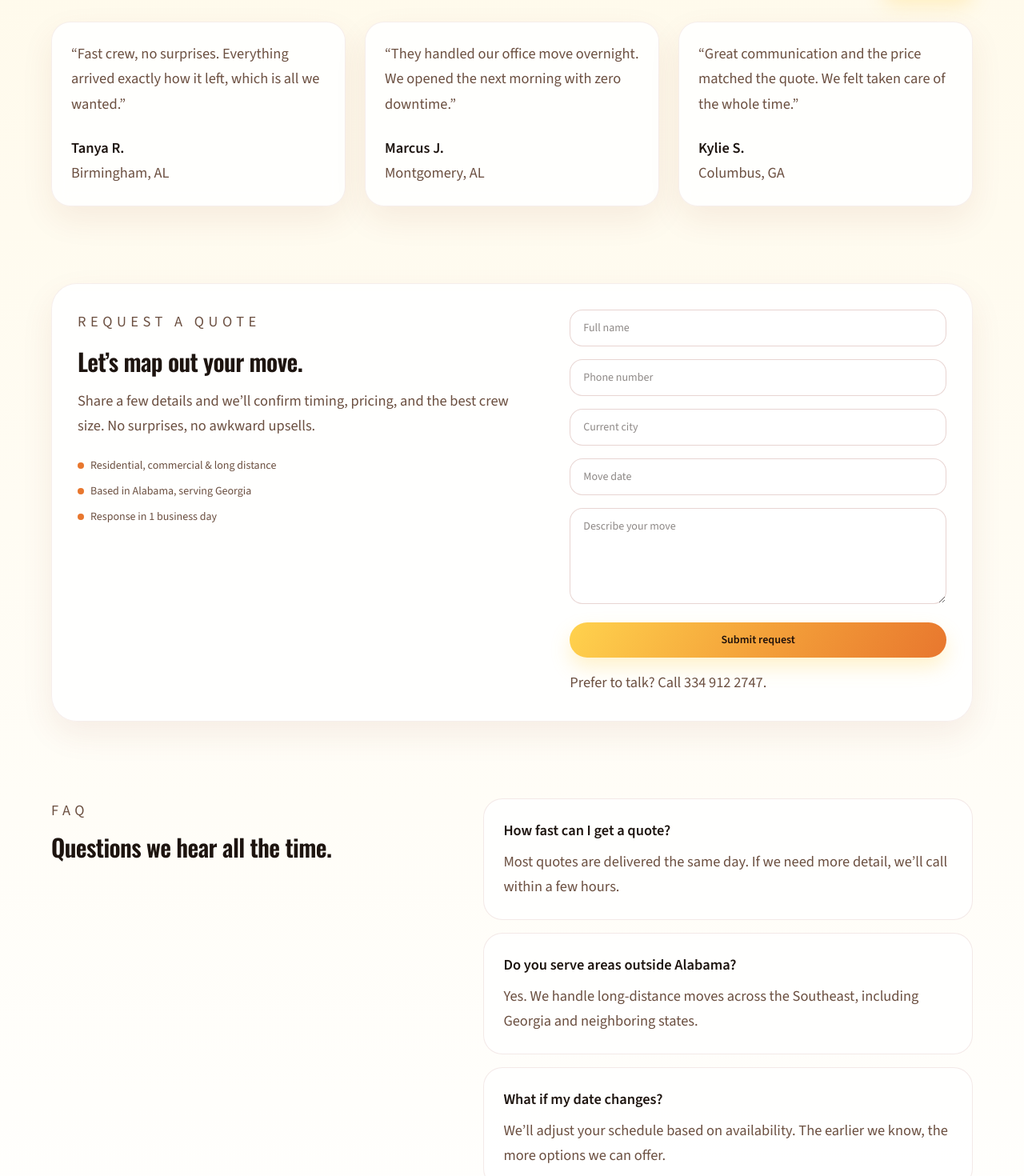
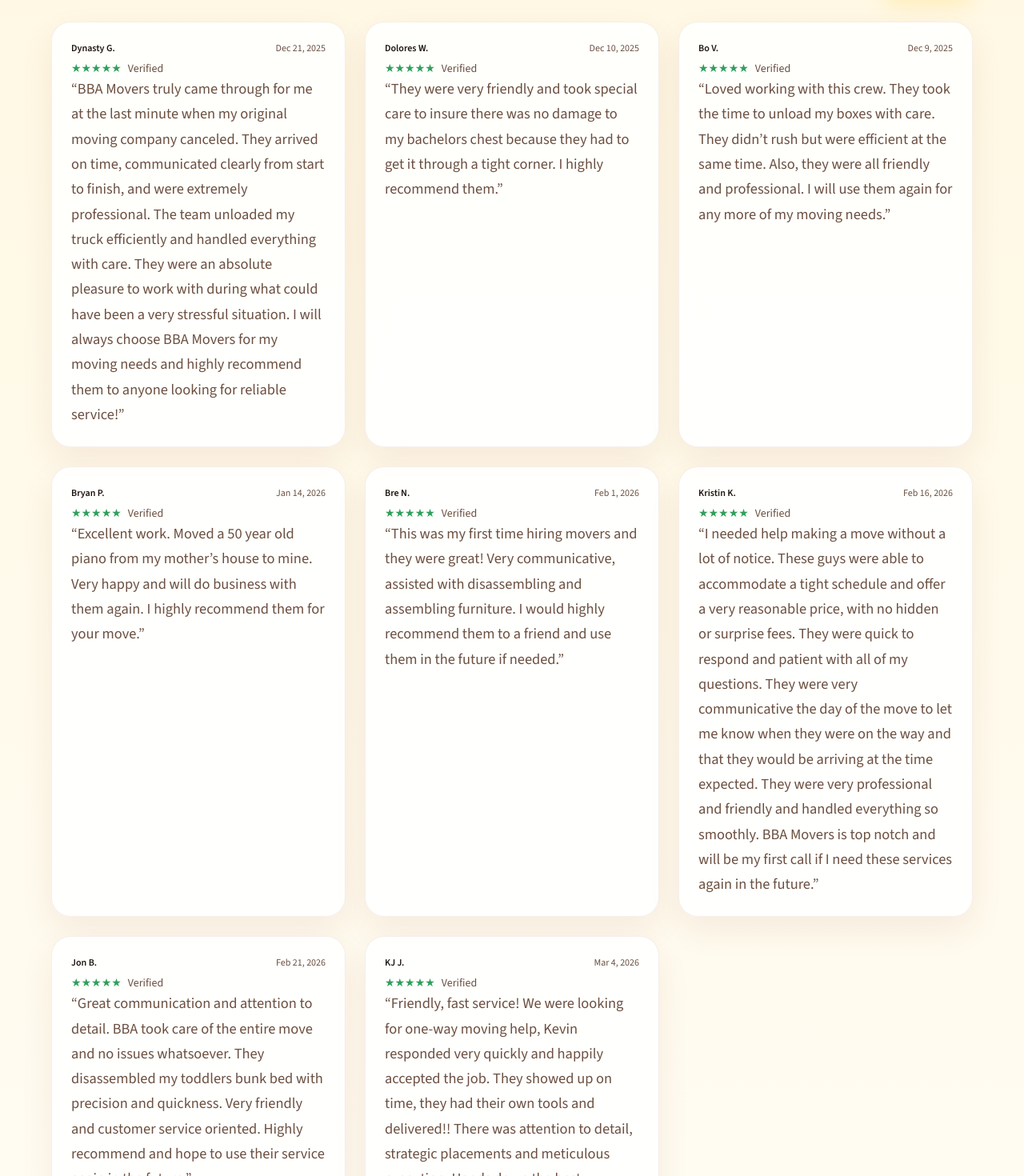
Before and after one commit to studiountitled/bbamovers, a Next.js app: page / in a window 1280 px wide. Shown: the part 3597-5067 px from the top of the page at 80% size. Built offline with nearby package versions, Linux system fonts and the light colour scheme.

Commit message:
update pricing and reviews

```diff
--- a/app/page.tsx
+++ b/app/page.tsx
@@ -41,7 +41,7 @@
 const pricing = [
   {
     title: "10 ft Truck",
-    price: "$150 + $5/mile",
+    price: "$200 + $5/mile",
     note: "Recommended for studio moves",
   },
   {
@@ -51,12 +51,12 @@
   },
   {
     title: "20 ft Truck",
-    price: "$450 + $4/mile",
+    price: "$400 + $3/mile",
     note: "Recommended for 2BR moves",
   },
   {
     title: "26 ft Truck",
-    price: "$600 + $3/mile",
+    price: "$700 + $3/mile",
     note: "Recommended for 3+ BR moves",
   },
 ];
@@ -66,27 +66,66 @@
   "Mileage is charged for the distance between pickup and drop-off locations.",
   "$50 per floor for downstairs stairs.",
   "$100 per floor for upstairs stairs.",
+  "All truck bookings include a $20 petrol fee.",
   "Free disassembly included.",
 ];
 
 const reviews = [
   {
-    name: "Tanya R.",
-    detail: "Birmingham, AL",
+    name: "Dynasty G.",
+    detail: "Verified",
+    date: "Dec 21, 2025",
     quote:
-      "Fast crew, no surprises. Everything arrived exactly how it left, which is all we wanted.",
+      "BBA Movers truly came through for me at the last minute when my original moving company canceled. They arrived on time, communicated clearly from start to finish, and were extremely professional. The team unloaded my truck efficiently and handled everything with care. They were an absolute pleasure to work with during what could have been a very stressful situation. I will always choose BBA Movers for my moving needs and highly recommend them to anyone looking for reliable service!",
   },
   {
-    name: "Marcus J.",
-    detail: "Montgomery, AL",
+    name: "Dolores W.",
+    detail: "Verified",
+    date: "Dec 10, 2025",
     quote:
-      "They handled our office move overnight. We opened the next morning with zero downtime.",
+      "They were very friendly and took special care to insure there was no damage to my bachelors chest because they had to get it through a tight corner. I highly recommend them.",
   },
   {
-    name: "Kylie S.",
-    detail: "Columbus, GA",
+    name: "Bo V.",
+    detail: "Verified",
+    date: "Dec 9, 2025",
     quote:
-      "Great communication and the price matched the quote. We felt taken care of the whole time.",
+      "Loved working with this crew. They took the time to unload my boxes with care. They didn’t rush but were efficient at the same time. Also, they were all friendly and professional. I will use them again for any more of my moving needs.",
+  },
+  {
+    name: "Bryan P.",
+    detail: "Verified",
+    date: "Jan 14, 2026",
+    quote:
+      "Excellent work. Moved a 50 year old piano from my mother’s house to mine. Very happy and will do business with them again. I highly recommend them for your move.",
+  },
+  {
+    name: "Bre N.",
+    detail: "Verified",
+    date: "Feb 1, 2026",
+    quote:
+      "This was my first time hiring movers and they were great! Very communicative, assisted with disassembling and assembling furniture. I would highly recommend them to a friend and use them in the future if needed.",
+  },
+  {
+    name: "Kristin K.",
+    detail: "Verified",
+    date: "Feb 16, 2026",
+    quote:
+      "I needed help making a move without a lot of notice. These guys were able to accommodate a tight schedule and offer a very reasonable price, with no hidden or surprise fees. They were quick to respond and patient with all of my questions. They were very communicative the day of the move to let me know when they were on the way and that they would be arriving at the time expected. They were very professional and friendly and handled everything so smoothly. BBA Movers is top notch and will be my first call if I need these services again in the future.",
+  },
+  {
+    name: "Jon B.",
+    detail: "Verified",
+    date: "Feb 21, 2026",
+    quote:
+      "Great communication and attention to detail. BBA took care of the entire move and no issues whatsoever. They disassembled my toddlers bunk bed with precision and quickness. Very friendly and customer service oriented. Highly recommend and hope to use their service again in the future.",
+  },
+  {
+    name: "KJ J.",
+    detail: "Verified",
+    date: "Mar 4, 2026",
+    quote:
+      "Friendly, fast service! We were looking for one-way moving help, Kevin responded very quickly and happily accepted the job. They showed up on time, they had their own tools and delivered!! There was attention to detail, strategic placements and meticulous execution. Hands down the best experience I’ve ever had with any moving company. I wish I could give more stars!!!",
   },
 ];
 
@@ -102,7 +141,7 @@
   {
     question: "How fast can I get a quote?",
     answer:
-      "Most quotes are delivered the same day. If we need more detail, we’ll call within a few hours.",
+      "All quotes are delivered the same day. If we need more detail, we’ll call within a few hours.",
   },
   {
     question: "Do you serve areas outside Alabama?",
@@ -389,17 +428,19 @@
                   key={review.name}
                   className="glass-card flex h-full flex-col rounded-3xl p-6"
                 >
+                  <div className="flex flex-wrap items-center justify-between gap-2 text-xs text-[color:var(--muted)]">
+                    <span className="font-semibold text-[color:var(--ink)]">
+                      {review.name}
+                    </span>
+                    <span>{review.date}</span>
+                  </div>
+                  <div className="mt-2 flex items-center gap-2 text-sm text-[color:var(--muted)]">
+                    <span className="text-[color:#2f9f5b]">★★★★★</span>
+                    <span>{review.detail}</span>
+                  </div>
                   <p className="text-sm text-[color:var(--muted)]">
                     “{review.quote}”
                   </p>
-                  <div className="mt-6">
-                    <p className="text-sm font-semibold text-[color:var(--ink)]">
-                      {review.name}
-                    </p>
-                    <p className="text-xs text-[color:var(--muted)]">
-                      {review.detail}
-                    </p>
-                  </div>
                 </div>
               ))}
             </div>
```
